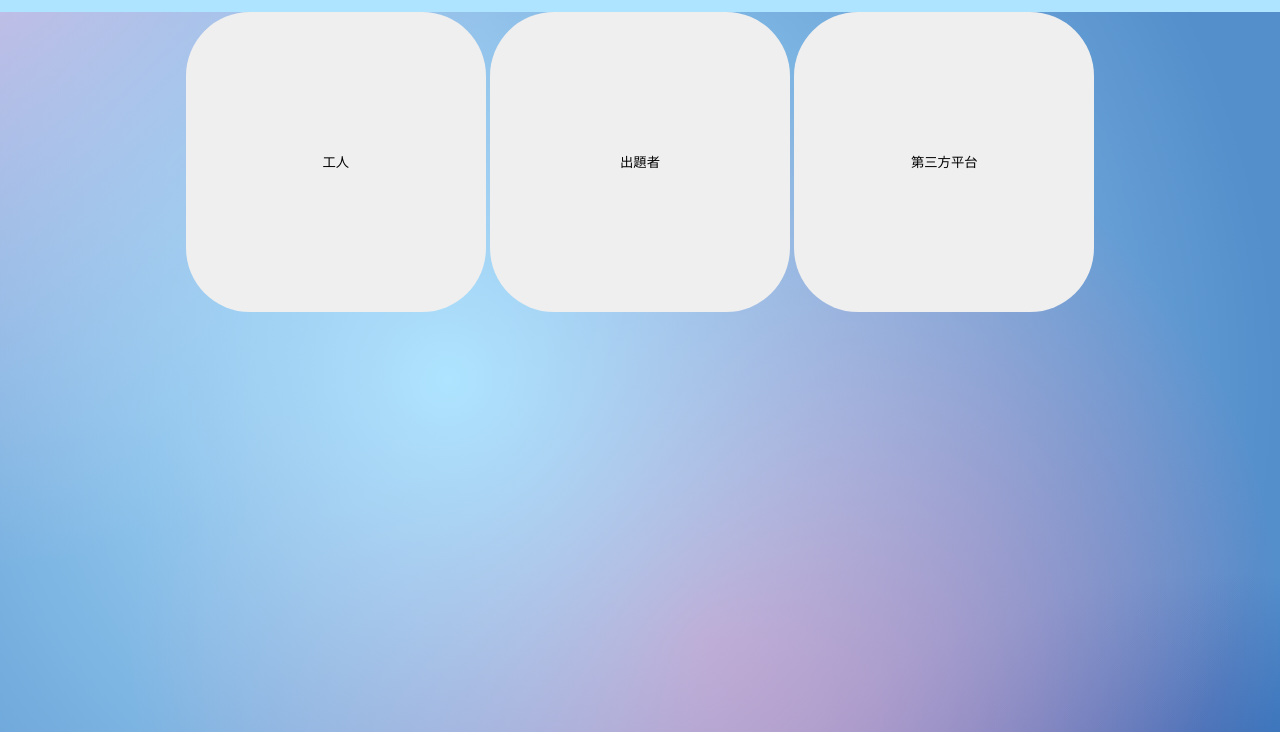
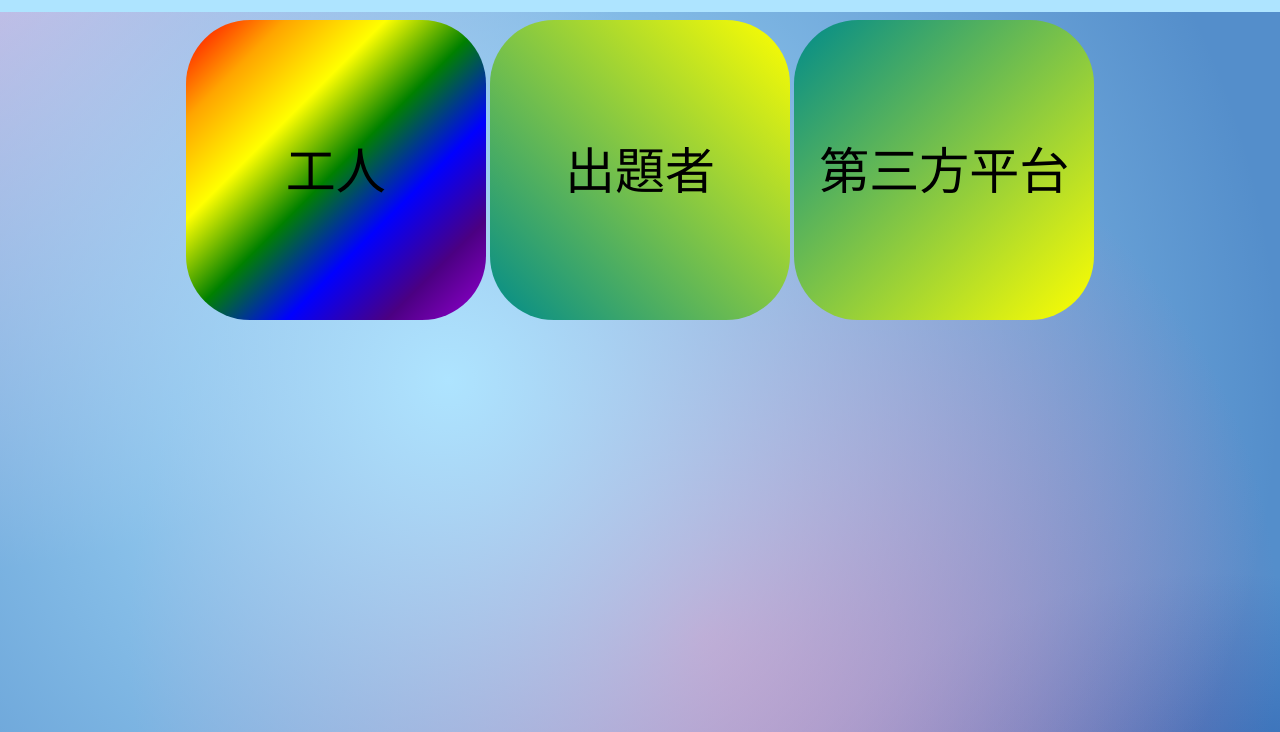
Before and after one commit to KuoHao000/Captcha, a plain HTML site: page code/userinterfaceV2/userinterfaceV2.html in a window 1280 px wide. Shown: the part 68-800 px from the top of the page. Drawn offline with Linux system fonts and the light colour scheme.

Commit message:
置中未解決

```diff
--- a/code/userinterfaceV2/css/style.css
+++ b/code/userinterfaceV2/css/style.css
@@ -145,6 +145,7 @@ header{
         color: #fff;
     }
 }
+
 .button{
     display: flex;
     justify-content: center;
@@ -156,7 +157,7 @@ header{
     flex-shrink: 0;
     width: 360px;
     height: 128px;
-    font-size: large;
+    font-size: 50px;
     background-image: linear-gradient(to right bottom, #ff0000, #ffa500, #ffff00, #008000, #0000ff, #4b0082, #9400d3);
 }
 .btn2{
@@ -164,7 +165,7 @@ header{
     flex-shrink: 0;
     width: 360px;
     height: 128px;
-    font-size: large;
+    font-size: 50px;
     background-image: linear-gradient(to top right, #008b8b, #ffff00);
 }
 .btn3{
@@ -172,7 +173,7 @@ header{
     flex-shrink: 0;
     width: 360px;
     height: 128px;
-    font-size: large;
+    font-size: 50px;
     background-image: linear-gradient(to bottom right, #008b8b, #ffff00);
 }
 .circle{
--- a/code/userinterfaceV2/userinterfaceV2.html
+++ b/code/userinterfaceV2/userinterfaceV2.html
@@ -42,10 +42,15 @@
 
             <div class="button">
                 <p>
-                    <input type="button" value="工人" name="worker" style="width:300px;height:300px;" class="btn circle">
-                    <input type="button" value="出題者" name="requester" style="width:300px;height:300px;" class="btn circle">
-                    <input type="button" value="第三方平台" name="plat" style="width:300px;height:300px;" class="btn circle">
+                    <input type="button" value="工人" name="worker" style="width:300px;height:300px;" class="btn1 circle">
+                    <input type="button" value="出題者" name="requester" style="width:300px;height:300px;" class="btn2 circle">
+                    <input type="button" value="第三方平台" name="plat" style="width:300px;height:300px;" class="btn3 circle">
                 </p>
+
+            </div>
+
+
+        </body>
 
 
             <script>
```
